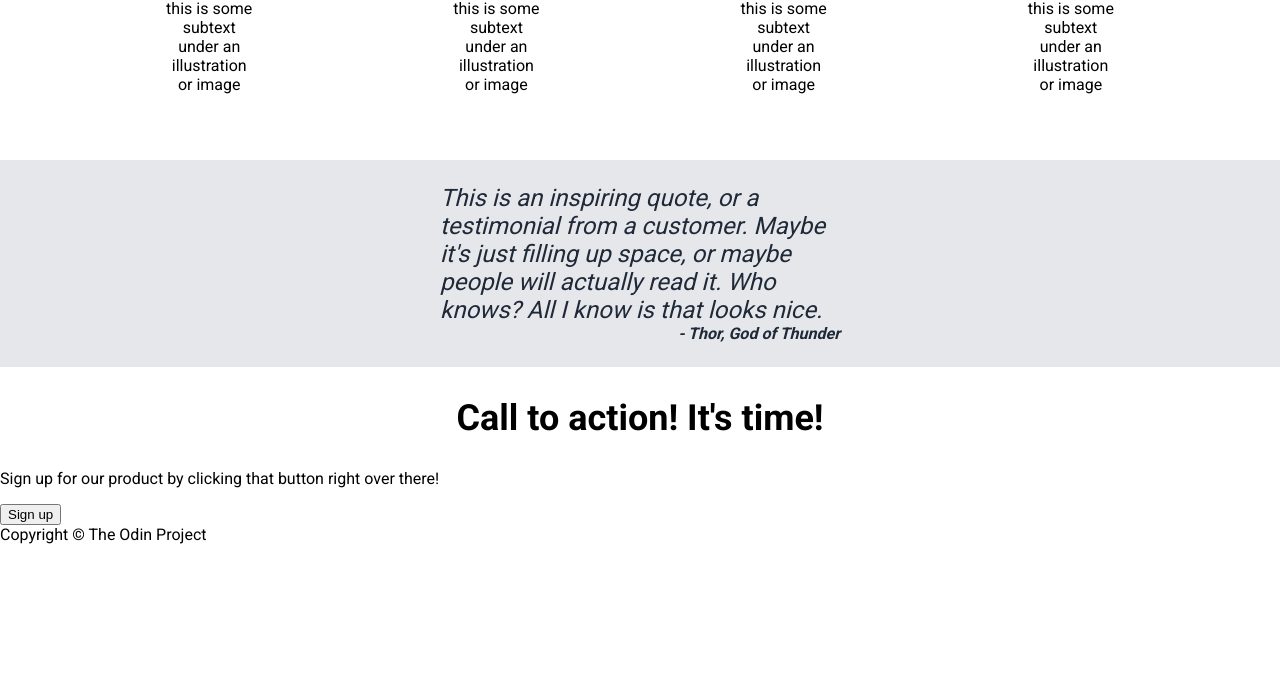
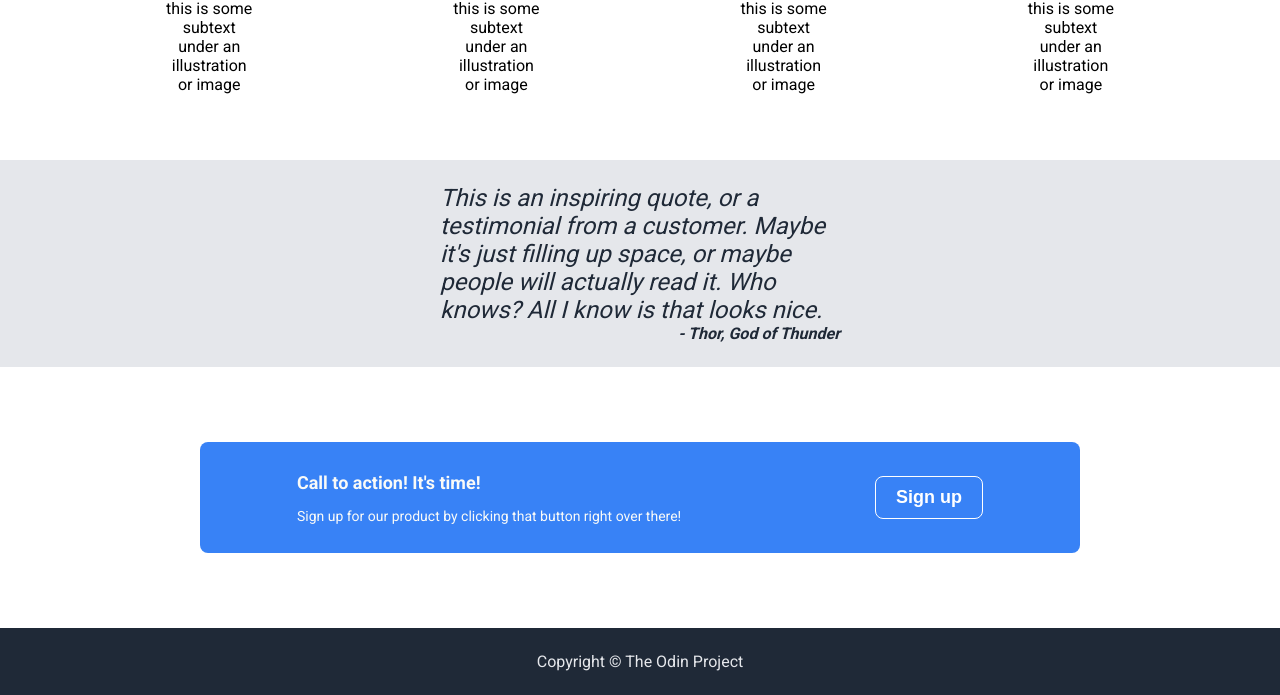
Before and after one commit to martinsayshi/landing-page, a plain HTML site: page index.html in a window 1280 px wide. Shown: the part 690-1385 px from the top of the page. Before the commit the page ends 1234 px from the top, so only its background shows below. Drawn offline with Linux system fonts and the light colour scheme.

Commit message:
add cta section

```diff
--- a/index.html
+++ b/index.html
@@ -56,13 +56,17 @@
         </blockquote>
     </section>
 
-    <div class="cta">
-        <h2>Call to action! It's time!</h2>
-        <p>Sign up for our product by clicking that button right over there!</p>
-        <button>Sign up</button>
-    </div>
-    <div class="footer">
+    <section class="cta">
+        <div class="container-cta">
+            <div class="cta">
+                <h2 class="cta-title">Call to action! It's time!</h2>
+                <p class="cta-text">Sign up for our product by clicking that button right over there!</p>
+            </div>
+            <button class="hero-cta cta-btn">Sign up</button>
+        </div>
+    </section>
+    <section class="footer">
         Copyright &#169; The Odin Project
-    </div>
+    </section>
 </body>
 </html>
--- a/style.css
+++ b/style.css
@@ -3,6 +3,8 @@
 body {
     margin: 0;
     font-family: Roboto, sans-serif;
+    display: flex;
+    flex-direction: column;
 }
 
 .header {
@@ -90,8 +92,7 @@ h2 {
 }
 
 .card img {
-    max-width: 600px;
-    max-height: 400px;;
+
     background-color: #fff;
     border: 2px solid #3882f6;
     border-radius: 8px;
@@ -117,3 +118,45 @@ h2 {
     font-weight: bold;
     font-size: 16px;
 }
+
+.container-cta {
+    background-color: #3882f6;
+    border-radius: 8px;
+    margin: 75px 200px;
+    display: flex;
+    justify-content: space-around;
+    align-items: center;
+    padding: 15px 0;
+}
+
+.cta-title {
+    color: #F9FAF8;
+    font-size: 18px;
+    font-weight: larger;
+}
+
+.cta-text {
+    color:#F9faf8;
+    font-size: 14px;
+}
+
+.cta-btn {
+    border: 1px solid white;
+    background-color: #3882f6;
+
+
+}
+
+.cta h2{
+    text-align: start;
+}
+
+.footer {
+    display: flex;
+    justify-content: center;
+    align-items: center;
+    color: #e5e7eb;
+    background-color: #1F2937;
+    font-size: 16px;
+    padding: 24px 0;
+}
```
